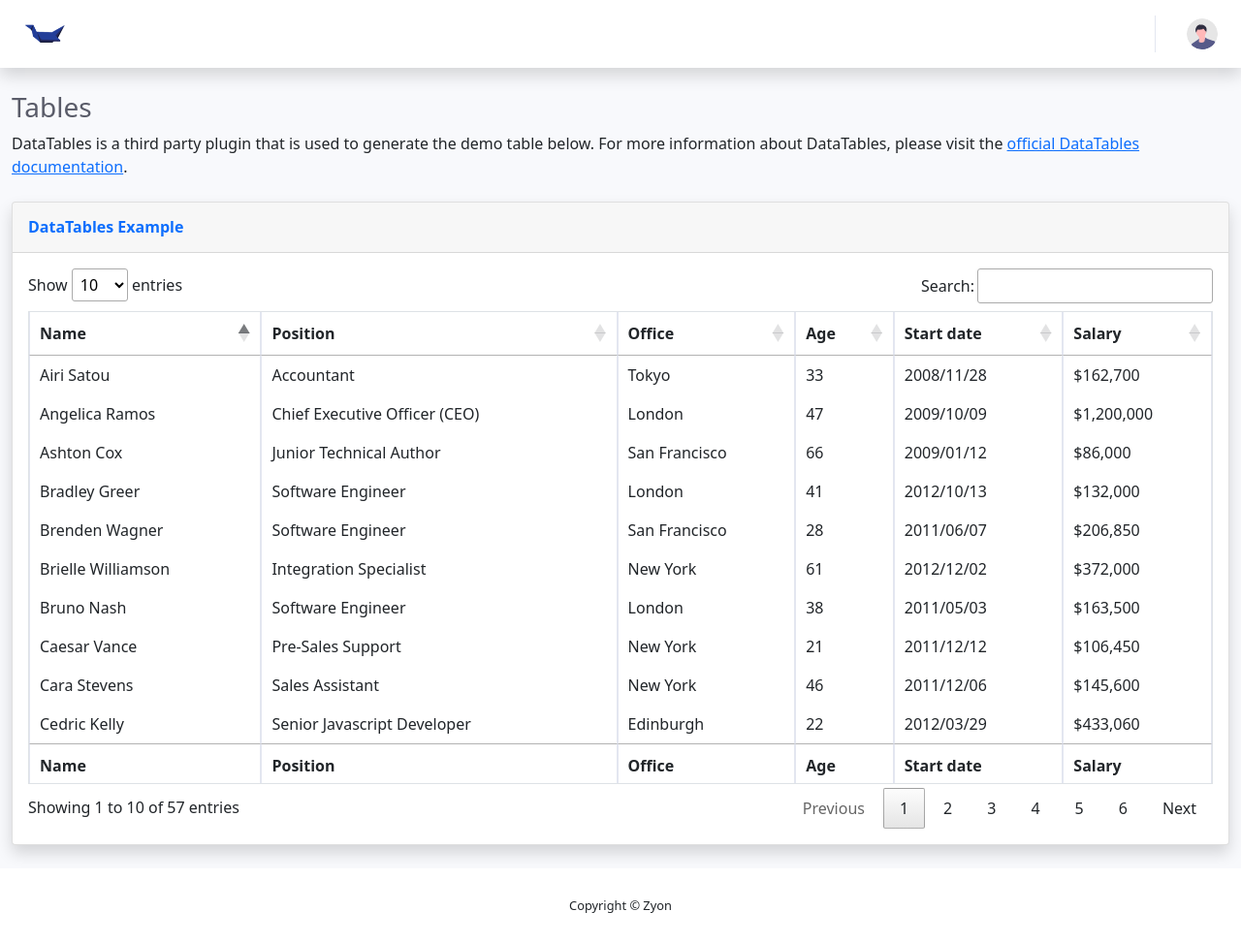
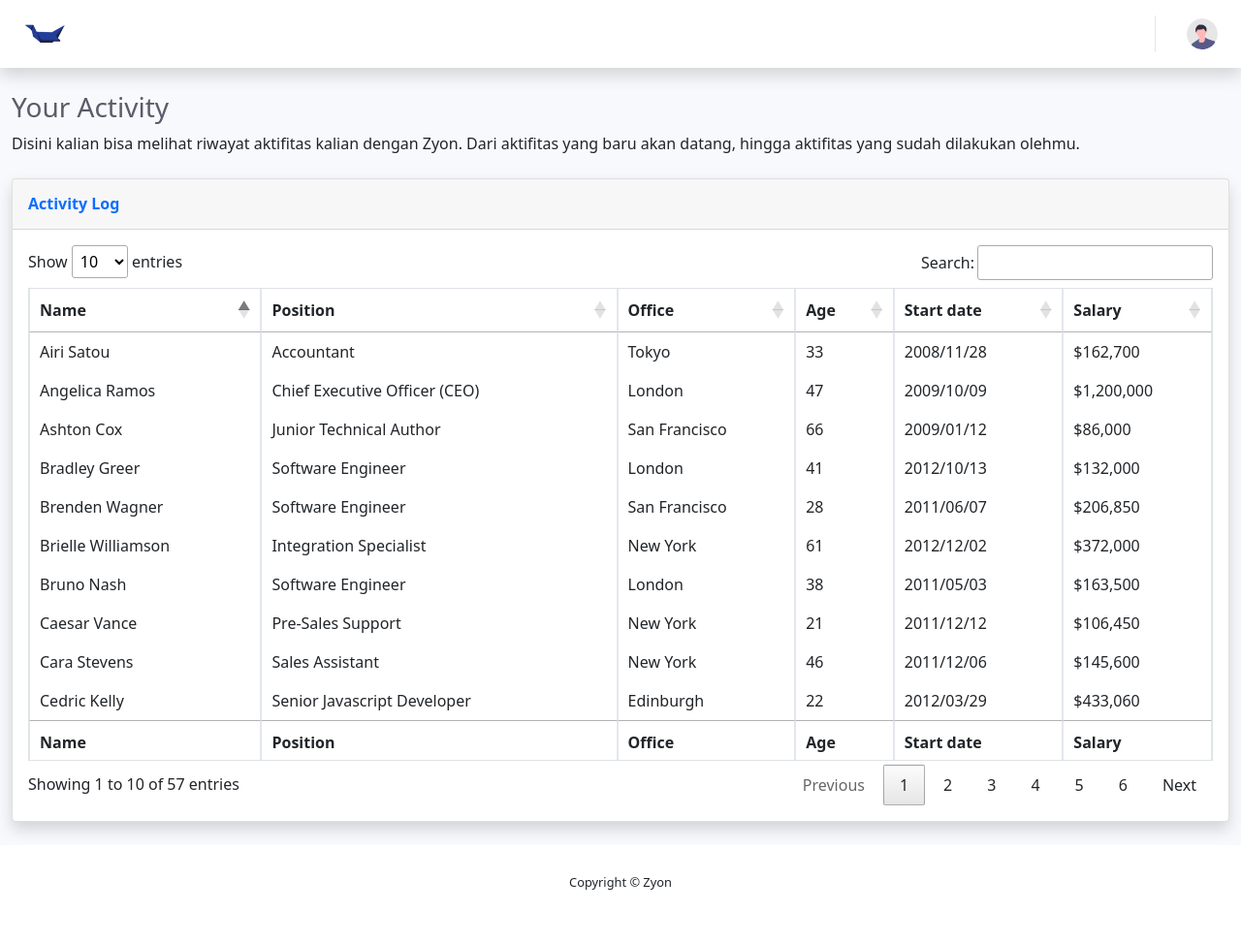
Before and after one commit to raflyyogas/zyonindonesia, a PHP site: page /dashboard.php?ID=1 in a window 1280 px wide. Shown: the whole page at 97% size. After the commit the page ends 918 px from the top, so only its background shows below. Run offline with PHP 8.4, Linux system fonts and the light colour scheme; data that the repository does not hold is empty; some libraries are stand-ins or nearby versions.

Commit message:
Rename a variable

```diff
--- a/dashboard.php
+++ b/dashboard.php
@@ -91,15 +91,13 @@
                 <div class="container-fluid">
 
                     <!-- Page Heading -->
-                    <h1 class="h3 mb-2 text-gray-800">Tables</h1>
-                    <p class="mb-4">DataTables is a third party plugin that is used to generate the demo table below.
-                        For more information about DataTables, please visit the <a target="_blank"
-                            href="https://datatables.net">official DataTables documentation</a>.</p>
+                    <h1 class="h3 mb-2 text-gray-800">Your Activity</h1>
+                    <p class="mb-4">Disini kalian bisa melihat riwayat aktifitas kalian dengan Zyon. Dari aktifitas yang baru akan datang, hingga aktifitas yang sudah dilakukan olehmu.</p>
 
                     <!-- DataTales Example -->
                     <div class="card shadow mb-4">
                         <div class="card-header py-3">
-                            <h6 class="m-0 font-weight-bold text-primary">DataTables Example</h6>
+                            <h6 class="m-0 font-weight-bold text-primary">Activity Log</h6>
                         </div>
                         <div class="card-body">
                             <div class="table-responsive">
--- a/index.php
+++ b/index.php
@@ -75,7 +75,7 @@
 
                 if(password_verify($password_user,$tampil['password']))
                 {
-                    $_SESSION['user_id'] = $tampil['ID'];
+                    $_SESSION['user_id'] = $tampil['Id'];
                     if((!empty($_SESSION['user_id']))){
                         echo "
                         <div class='alert alert-success alert-dismissible fade show' role='alert'>
@@ -163,7 +163,7 @@
                                     if(!empty($_SESSION['user_id'])){
                                         echo "
                                         <form action='dashboard.php' method='GET'>
-                                            <button class='nav-link btn' style='border-style: none; color: white;' type='submit' value='".$tampil['ID']."' name='ID'>
+                                            <button class='nav-link btn' style='border-style: none; color: white;' type='submit' value='".$tampil['Id']."' name='ID'>
                                                 Dashboard
                                             </button>
                                         </form>
```
